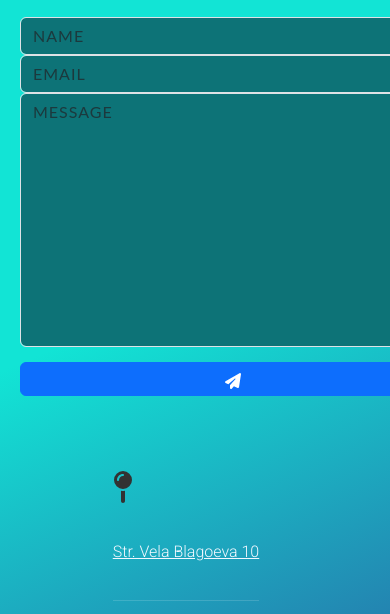
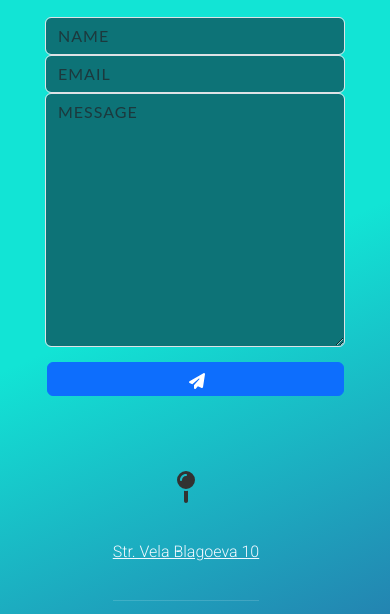
Before and after one commit to preslavtsv/WebWork, a plain HTML site: page contact.html in a window 390 px wide. Shown: the part 188-802 px from the top of the page. Drawn offline with nearby package versions, Linux system fonts and the light colour scheme.

Commit message:
Update contact-page.css

```diff
--- a/css/contact/contact-page.css
+++ b/css/contact/contact-page.css
@@ -2,6 +2,7 @@ body {
     margin: 0;
     padding: 0;
     background-color: #323232;
+    text-align: center;
 }
 
 #contact {
@@ -23,7 +24,7 @@ body {
     letter-spacing: 6px;
     color: aliceblue;
     text-align: center;
-    padding: 2rem 0rem 2rem 0rem;
+    padding: 2rem 0;
 }
 
 .contact-wrapper {
@@ -61,7 +62,7 @@ textarea {
 }
 
 .alt-send-button {
-    width: 400px;
+    width: 385px;
     height: 34px;
     transition: all 0.2s ease-in-out;
 }
@@ -257,8 +258,17 @@ hr {
 
 }
 
-@media screen and (max-width: 410px) {
+@media (max-width: 450px) {
     .send-button {
         width: 99%;
     }
+
+    #contact-form {
+        width: 300px;
+    }
+
+    .alt-send-button {
+        width: 275px;
+    }
+
 }
```
